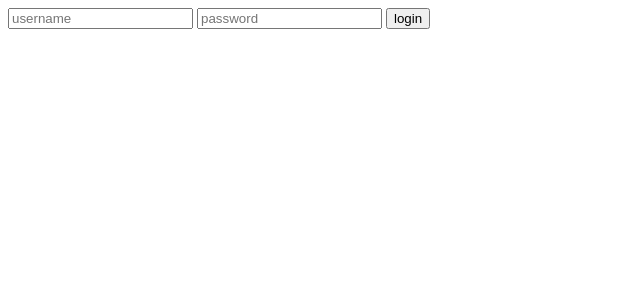
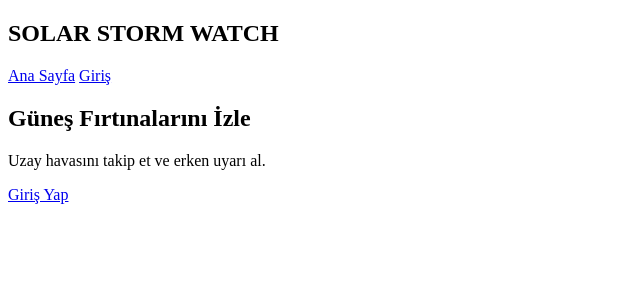
Before and after one commit to ImtheKaiwen/hackathon_detection_of_solar_flares, a Flask app: page /login in a window 1280 px wide. Shown: the top 300 px of the page, without its empty margins (0-640 px from the left). Run offline with Flask 3, Linux system fonts and the light colour scheme.

Commit message:
Ana sayfaya giriş kısmı eklendi

```diff
--- a/app/templates/login.html
+++ b/app/templates/login.html
@@ -1,15 +1,36 @@
 <!DOCTYPE html>
-<html lang="en">
+<html lang="tr">
 <head>
-    <meta charset="UTF-8">
-    <meta name="viewport" content="width=device-width, initial-scale=1.0">
-    <title>login</title>
+  <meta charset="UTF-8">
+  <title>Solar Storm Watch</title>
+  <link rel="stylesheet" href="{{ url_for('static', filename='css/index.css') }}">
 </head>
-<body>
-    <input id="username" type="text" placeholder="username" required>
-    <input id="password" type="password" placeholder="password" required>
-    <button id="login">login</button>
 
-    <script src="{{ url_for('static', filename='js/login.js') }}"></script>
+<body class="home-page">
+
+  <div class="solar-bg">
+    <div class="solar-image"></div>
+    <div class="solar-depth"></div>
+    <div class="solar-heat"></div>
+    <div class="solar-glow"></div>
+    <div class="solar-overlay"></div>
+  </div>
+
+  <header class="navbar">
+    <h2>SOLAR STORM WATCH</h2>
+    <nav>
+      <a href="/">Ana Sayfa</a>
+      <a href="/login">Giriş</a>
+    </nav>
+  </header>
+
+  <section class="hero">
+    <div class="hero-text">
+      <h1>Güneş Fırtınalarını İzle</h1>
+      <p>Uzay havasını takip et ve erken uyarı al.</p>
+      <a href="/login" class="btn">Giriş Yap</a>
+    </div>
+  </section>
+
 </body>
 </html>
```
